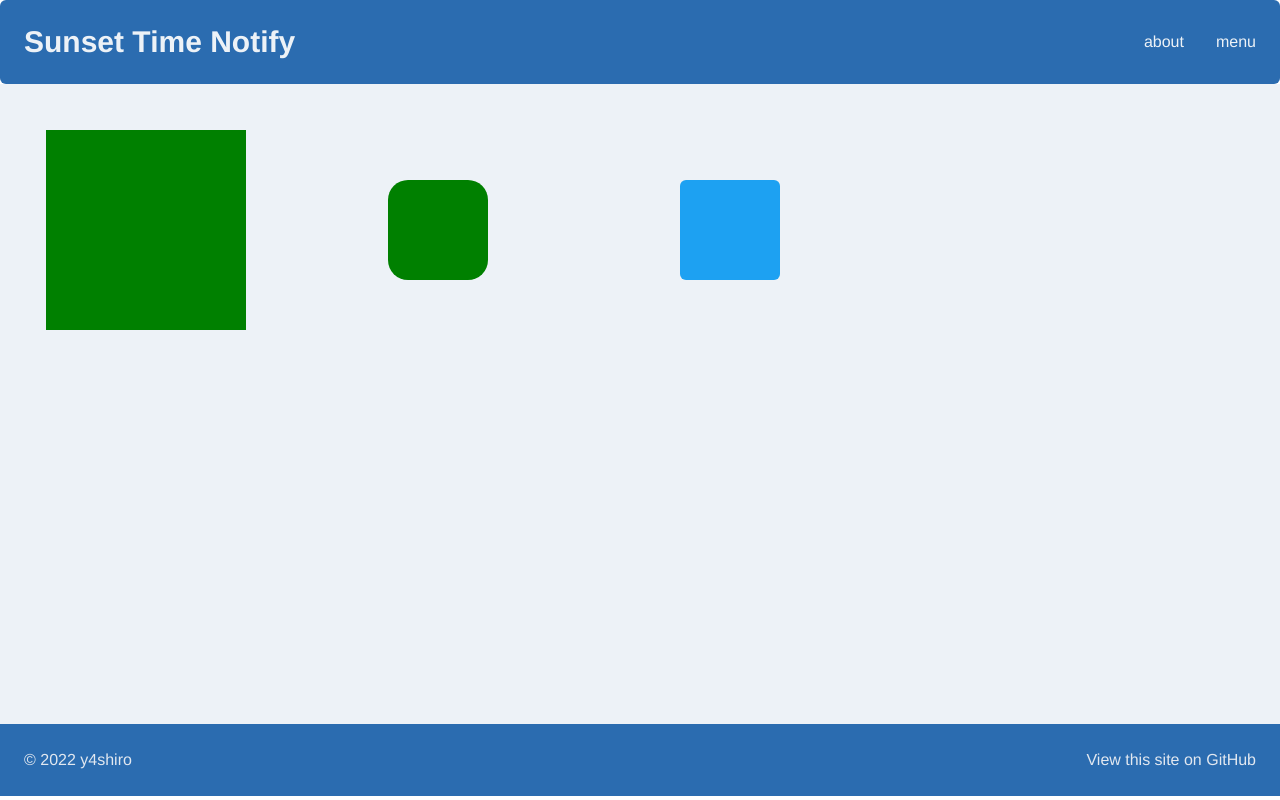
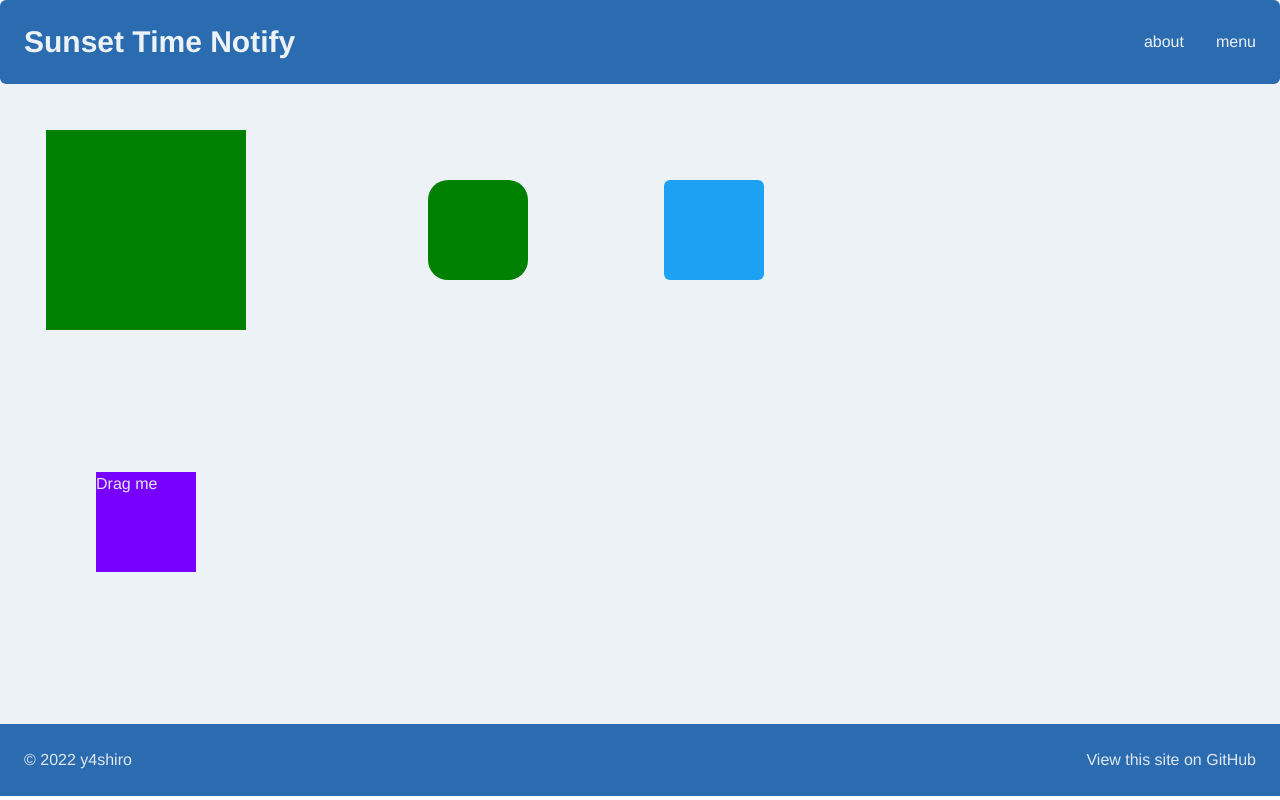
Before and after one commit to y4shiro/sunset-time-notify, a Next.js app: page /framer-motion in a window 1280 px wide. Built offline with nearby package versions, Linux system fonts and the light colour scheme; no server answers.

Commit message:
Framer Motion drag と MotionValues

```diff
--- a/src/components/FramerMotion/index.tsx
+++ b/src/components/FramerMotion/index.tsx
@@ -1,15 +1,19 @@
 import { VFC } from 'react';
-import { Box, Flex, BoxProps, ButtonProps, Button } from '@chakra-ui/react';
-import { motion } from 'framer-motion';
+import { Box, Flex, BoxProps, ButtonProps, Button, HStack, Text } from '@chakra-ui/react';
+import { motion, useMotionValue, useTransform } from 'framer-motion';
 import type { Variants } from 'framer-motion';
 
-const MotionChakraBox = motion<Omit<BoxProps, 'transition'>>(Box);
+const MotionBox = motion<Omit<BoxProps, 'transition' | 'style'>>(Box);
 const MotionButton = motion<Omit<ButtonProps, 'transition'>>(Button);
 
 const FramerMotion: VFC = () => {
+  const x = useMotionValue(0);
+  const background = useTransform(x, [-100, 0, 100], ['#ff008c', '#7700ff', 'rgb(230, 255, 0)']);
+
   return (
-    <Flex w='100%' minH='80vh' bgColor='gray.100'>
-      <MotionChakraBox
+    <Box w='100%' minH='80vh' bgColor='gray.100'>
+      <HStack w='100%' gap='32'>
+        <MotionBox
           m='24'
           w='100px'
           h='100px'
@@ -17,7 +21,7 @@ const FramerMotion: VFC = () => {
           animate={{ scale: 2 }}
           transition={{ duration: 2 }}
         />
-      <MotionChakraBox
+        <MotionBox
           m='24'
           w='100px'
           h='100px'
@@ -37,7 +41,18 @@ const FramerMotion: VFC = () => {
           whileHover={{ scale: 1.1 }}
           whileTap={{ scale: 0.9 }}
         />
-    </Flex>
+      </HStack>
+
+      <HStack>
+        <MotionBox m='24' w='100px' h='100px' bgColor='twitter' style={{ background }}>
+          <MotionBox drag='x' dragConstraints={{ left: 0, right: 0 }} style={{ x }}>
+            <Text color='gray.200' fontSize='16'>
+              Drag me
+            </Text>
+          </MotionBox>
+        </MotionBox>
+      </HStack>
+    </Box>
   );
 };
 
```
Lines whose indentation alone changed are shown as unchanged.
